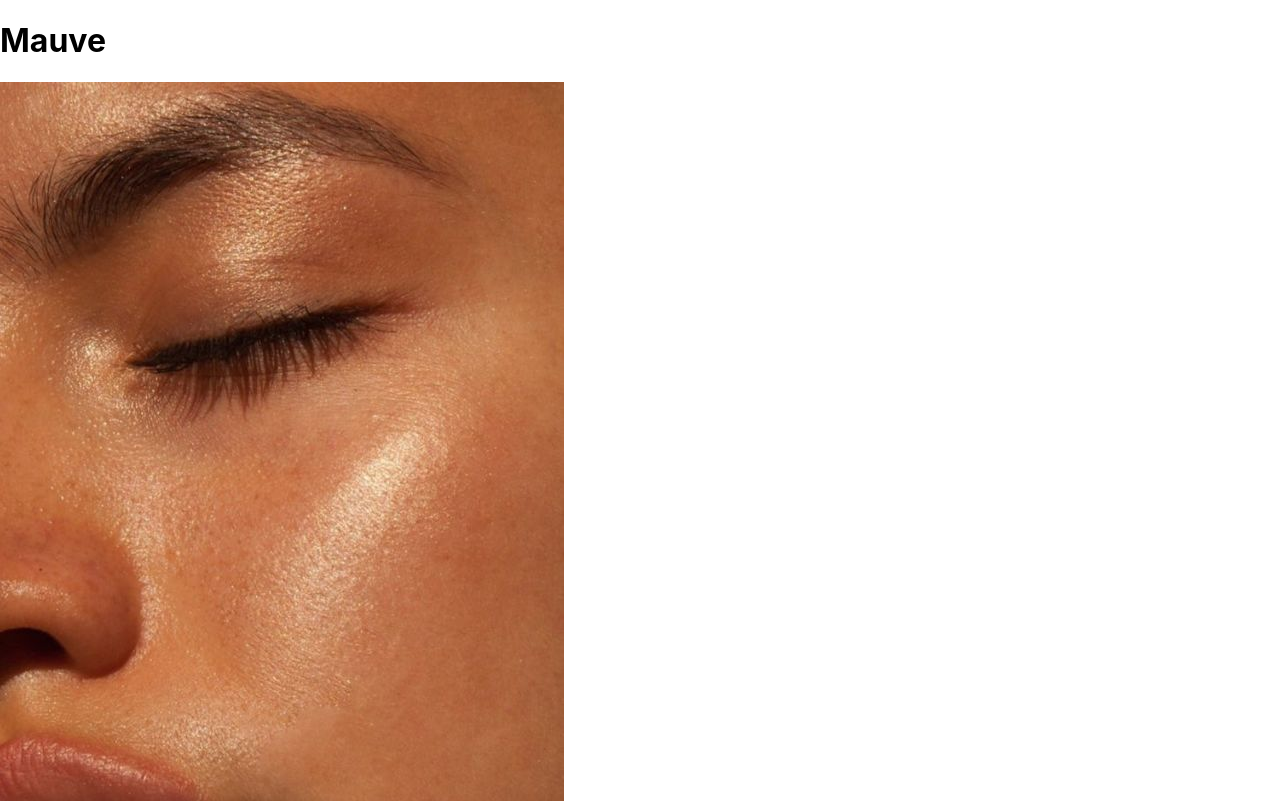
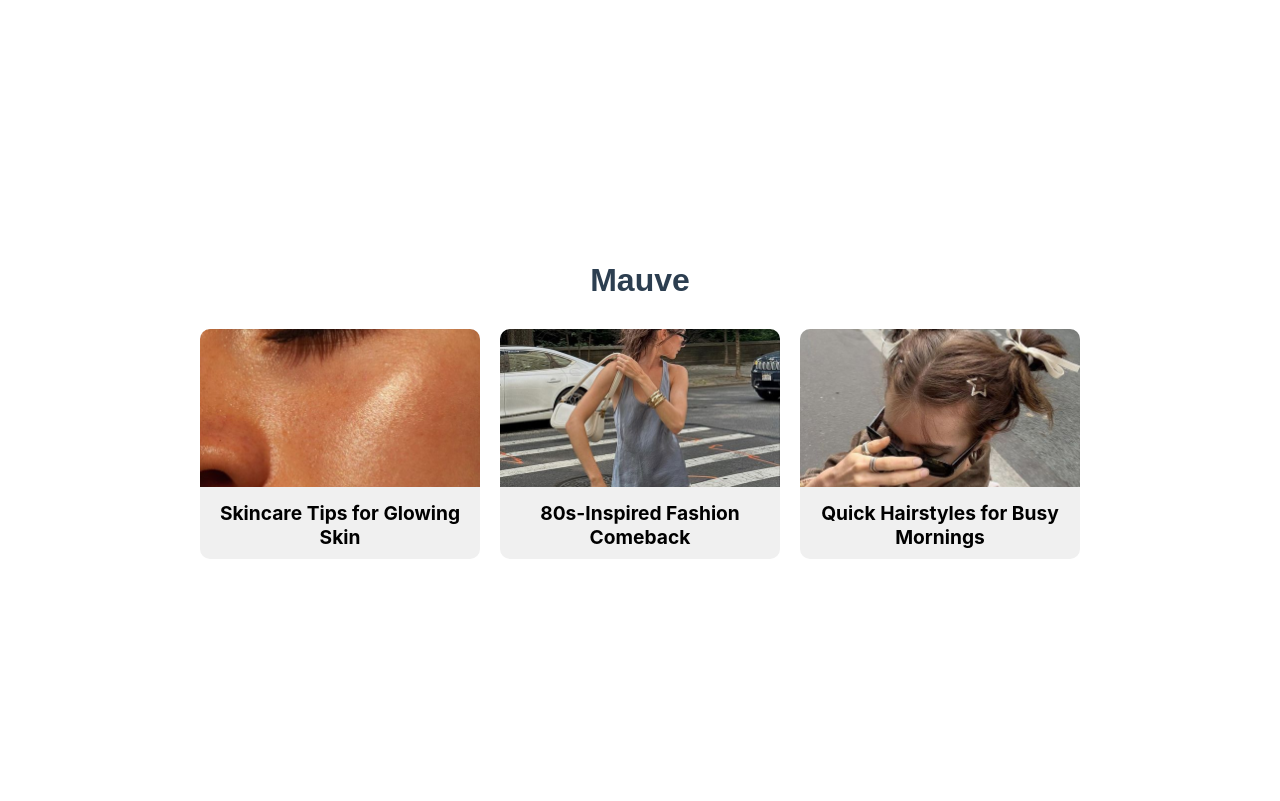
Before and after one commit to elizabethvilloria/blog, a React (Create React App) app: page / in a window 1280 px wide. Shown: the top 801 px of the page. Built offline with nearby package versions, Linux system fonts and the light colour scheme.

Commit message:
Centralized the web items

```diff
--- a/src/App.css
+++ b/src/App.css
@@ -1,39 +1,50 @@
 /* Grid layout for the posts */
 .grid-container {
-  display: grid;
-  grid-template-columns: repeat(auto-fit, minmax(300px, 1fr));
+  display: flex;
+  flex-direction: row;
+  flex-wrap: wrap;
+  justify-content: center;
   gap: 20px;
-  padding: 20px;
+  width: 100%;
+  max-width: 900px;
+}
+
+/* Responsive adjustments */
+@media (max-width: 900px) {
+  .post-card {
+    width: calc(50% - 20px);
+  }
+}
+
+@media (max-width: 600px) {
+  .post-card {
+    width: 100%;
+  }
 }
 
 /* Styling for each post card */
 .post-card {
-  border: 1px solid #ccc;
+  width: calc(33.333% - 20px);
+  min-width: 250px;
+  max-width: 300px;
+  text-decoration: none;
+  color: inherit;
+  background-color: #f0f0f0;
   border-radius: 10px;
-  padding: 15px;
-  background-color: #f9f9f9;
-  transition: box-shadow 0.3s ease;
-  text-align: center;
+  overflow: hidden;
 }
 
 .post-card img {
   width: 100%;
-  height: auto;
-  border-radius: 10px;
-  margin-bottom: 10px;
+  aspect-ratio: 16 / 9;
+  object-fit: cover;
 }
 
 .post-card h2 {
-  font-size: 1.2em;
-  color: #333;
+  padding: 10px;
   margin: 0;
-}
-
-/* Hover effect for post cards */
-.post-card:hover {
-  box-shadow: 0px 8px 15px rgba(0, 0, 0, 0.2);
-  transform: translateY(-5px);
-  transition: 0.3s ease-in-out;
+  font-size: 1.2rem;
+  text-align: center;
 }
 
 /* Title styling */
@@ -43,3 +54,14 @@ h1 {
   color: #2c3e50;
   margin-bottom: 30px;
 }
+
+/* Center everything */
+.home {
+  display: flex;
+  flex-direction: column;
+  align-items: center;
+  justify-content: center;
+  min-height: 100vh;
+  padding: 20px;
+  box-sizing: border-box;
+}
--- a/src/Home.js
+++ b/src/Home.js
@@ -1,5 +1,6 @@
 import React from 'react';
 import { Link } from 'react-router-dom';
+import './App.css';  // Change this line to import App.css
 
 const Home = () => {
   const posts = [
@@ -13,11 +14,9 @@ const Home = () => {
       <h1>Mauve</h1>
       <div className="grid-container">
         {posts.map(post => (
-          <Link key={post.id} to={`/post/${post.id}`}>
-            <div className="post-card">
-              <img src={post.image} alt={post.title} />
-              <h2>{post.title}</h2>
-            </div>
+          <Link key={post.id} to={`/post/${post.id}`} className="post-card">
+            <img src={post.image} alt={post.title} />
+            <h2>{post.title}</h2>
           </Link>
         ))}
       </div>
```
